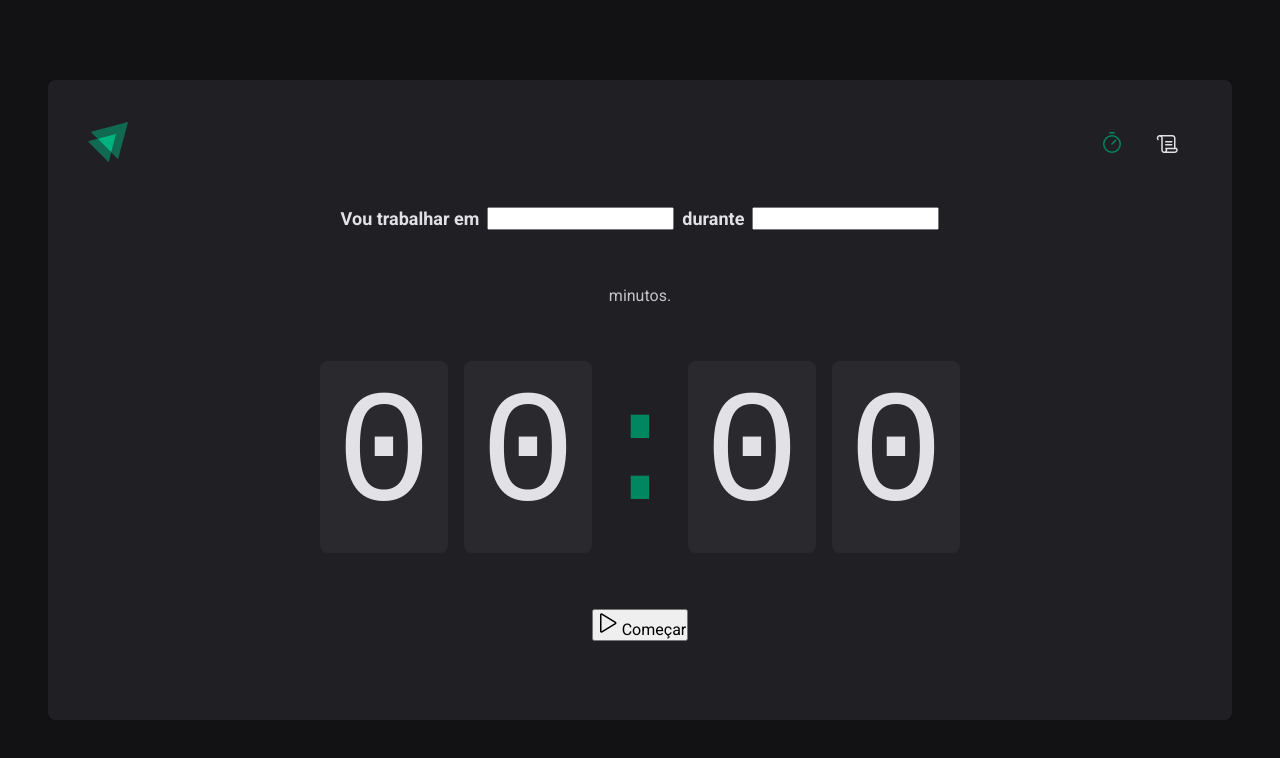
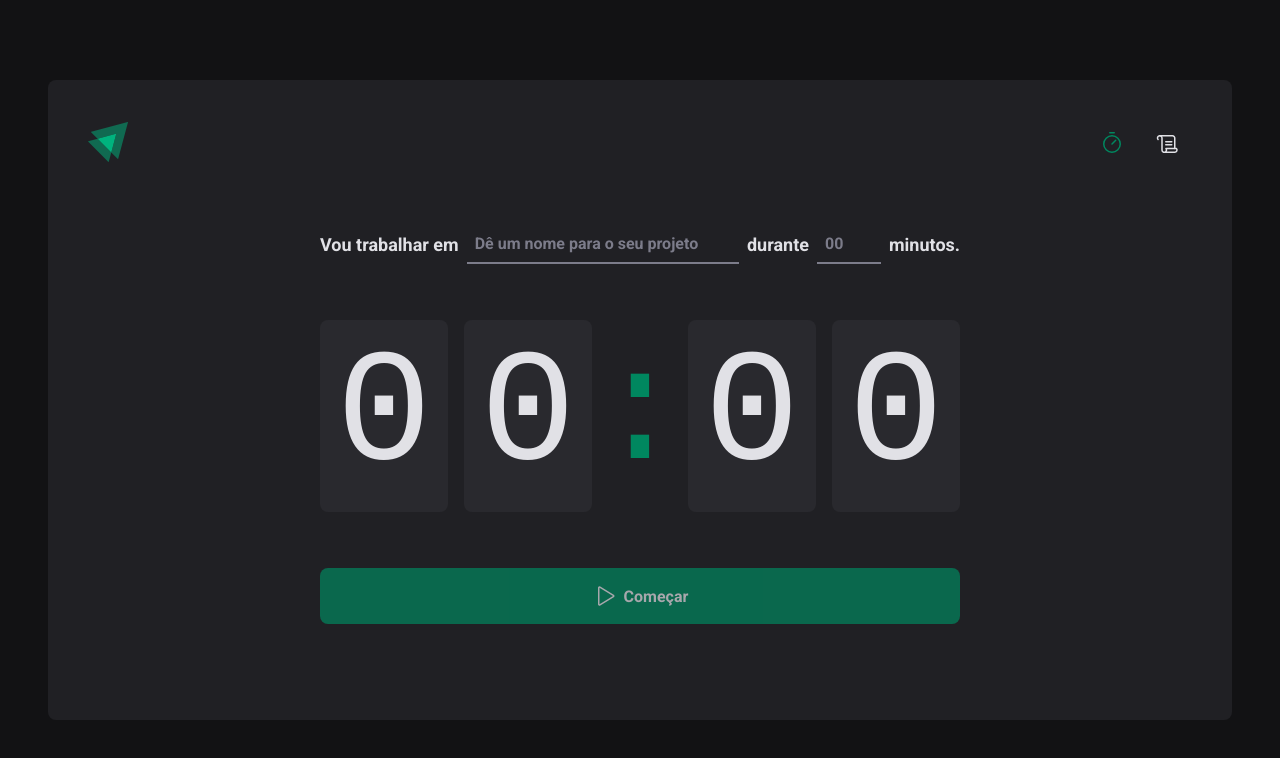
Before and after one commit to CaioScatolino/02-ignite-timer, a React (Vite) app: page / in a window 1280 px wide. Shown: the top 758 px of the page. Built offline with nearby package versions, Linux system fonts and the light colour scheme.

Commit message:
Atualizando aulas

```diff
--- a/src/pages/History.tsx
+++ /dev/null
@@ -1,7 +0,0 @@
-export function History() {
-  return (
-    <div>
-      <h1>Pagina History</h1>
-    </div>
-  )
-}
--- /dev/null
+++ b/src/pages/History/index.tsx
@@ -0,0 +1,67 @@
+import { HistoryContainer, HistoryList } from './styles'
+
+export function History() {
+  return (
+    <HistoryContainer>
+      <h1>Meu Histórico</h1>
+
+      <HistoryList>
+        <table>
+          <thead>
+            <tr>
+              <th>Tarefa</th>
+              <th>Duração</th>
+              <th>Início</th>
+              <th>Status</th>
+            </tr>
+          </thead>
+
+          <tbody>
+            <tr>
+              <td>Tarefa</td>
+              <td>10 minutos</td>
+              <td>Há cerca de 2 meses</td>
+              <td>Concluído</td>
+            </tr>
+            <tr>
+              <td>Tarefa</td>
+              <td>10 minutos</td>
+              <td>Há cerca de 2 meses</td>
+              <td>Concluído</td>
+            </tr>
+            <tr>
+              <td>Tarefa</td>
+              <td>10 minutos</td>
+              <td>Há cerca de 2 meses</td>
+              <td>Concluído</td>
+            </tr>
+            <tr>
+              <td>Tarefa</td>
+              <td>10 minutos</td>
+              <td>Há cerca de 2 meses</td>
+              <td>Concluído</td>
+            </tr>
+            <tr>
+              <td>Tarefa</td>
+              <td>10 minutos</td>
+              <td>Há cerca de 2 meses</td>
+              <td>Concluído</td>
+            </tr>
+            <tr>
+              <td>Tarefa</td>
+              <td>10 minutos</td>
+              <td>Há cerca de 2 meses</td>
+              <td>Concluído</td>
+            </tr>
+            <tr>
+              <td>Tarefa</td>
+              <td>10 minutos</td>
+              <td>Há cerca de 2 meses</td>
+              <td>Concluído</td>
+            </tr>
+          </tbody>
+        </table>
+      </HistoryList>
+    </HistoryContainer>
+  )
+}
--- /dev/null
+++ b/src/pages/History/styles.ts
@@ -0,0 +1,5 @@
+import styled from 'styled-components'
+
+export const HistoryContainer = styled.main``
+
+export const HistoryList = styled.div``
--- a/src/pages/Home/index.tsx
+++ b/src/pages/Home/index.tsx
@@ -3,7 +3,10 @@
   CountdownContainer,
   FormContainer,
   HomeContainer,
+  MinutesAmountInput,
   Separator,
+  StartCountdownButton,
+  TaskInput,
 } from './styles'
 
 export function Home() {
@@ -12,12 +15,31 @@
       <form action="">
         <FormContainer>
           <label htmlFor="task">Vou trabalhar em</label>
-          <input type="text" id="task" />
+          <TaskInput
+            type="text"
+            id="task"
+            list="task-suggestions"
+            placeholder="Dê um nome para o seu projeto"
+          />
+
+          <datalist id="task-suggestions">
+            <option value="Projeto 1"></option>
+            <option value="Projeto 2"></option>
+            <option value="Projeto 3"></option>
+            <option value="Abacate"></option>
+          </datalist>
 
           <label htmlFor="">durante</label>
-          <input type="number" id="minutesAmount" />
+          <MinutesAmountInput
+            type="number"
+            id="minutesAmount"
+            placeholder="00"
+            step={5}
+            min={5}
+            max={60}
+          />
+          <span>minutos.</span>
         </FormContainer>
-        <span>minutos.</span>
 
         <CountdownContainer>
           <span>0</span>
@@ -27,9 +49,9 @@
           <span>0</span>
         </CountdownContainer>
 
-        <button type="submit">
+        <StartCountdownButton disabled type="submit">
           <Play size={24} /> Começar
-        </button>
+        </StartCountdownButton>
       </form>
     </HomeContainer>
   )
--- a/src/pages/Home/styles.ts
+++ b/src/pages/Home/styles.ts
@@ -27,6 +27,37 @@
   flex-wrap: wrap;
 `
 
+const BaseInput = styled.input`
+  background: transparent;
+  height: 2.5rem;
+  border: 0;
+  border-bottom: 2px solid ${(props) => props.theme['gray-500']};
+  font-weight: bold;
+  font-size: 1rem;
+  padding: 0 0.5rem;
+  color: ${(props) => props.theme['gray-100']};
+
+  &::placeholder {
+    color: ${(props) => props.theme['gray-500']};
+  }
+
+  &:focus {
+    box-shadow: none;
+    border-color: ${(props) => props.theme['green-500']};
+  }
+`
+
+export const TaskInput = styled(BaseInput)`
+  flex: 1;
+
+  &::-webkit-calendar-picker-indicator {
+    display: none !important;
+  }
+`
+export const MinutesAmountInput = styled(BaseInput)`
+  width: 4rem;
+`
+
 export const CountdownContainer = styled.div`
   font-family: 'Roboto-Mono', monospace;
   font-size: 10rem;
@@ -52,3 +83,30 @@
   display: flex;
   justify-content: center;
 `
+
+export const StartCountdownButton = styled.button`
+  width: 100%;
+  border: 0;
+  padding: 1rem;
+  border-radius: 8px;
+
+  display: flex;
+  align-items: center;
+  justify-content: center;
+
+  gap: 0.5rem;
+  font-weight: bold;
+  cursor: pointer;
+
+  background: ${(props) => props.theme['green-500']};
+  color: ${(props) => props.theme['gray-100']};
+
+  &:disabled {
+    opacity: 0.7;
+    cursor: not-allowed;
+  }
+
+  &:not(:disabled):hover {
+    background: ${(props) => props.theme['green-700']};
+  }
+`
```
